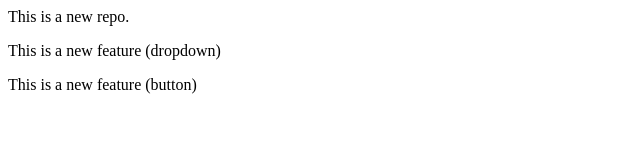
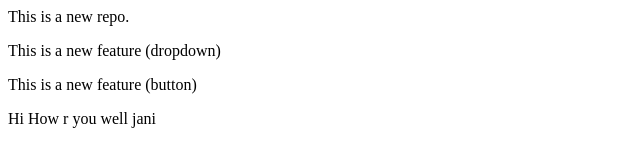
Before and after one commit to Ch-Ahmad0018/localrepo, a plain HTML site: page index.html in a window 1280 px wide. Shown: the whole page, without its empty margins (0-640 px from the left). Drawn offline with Linux system fonts and the light colour scheme.

Commit message:
Adding a new line by Ch Ahmad

```diff
--- a/index.html
+++ b/index.html
@@ -1,3 +1,4 @@
 <p>This is a new repo.</p>
 <p>This is a new feature (dropdown)</p>
 <p>This is a new feature (button)</p>
+<p>Hi How r you well jani</p>
```
